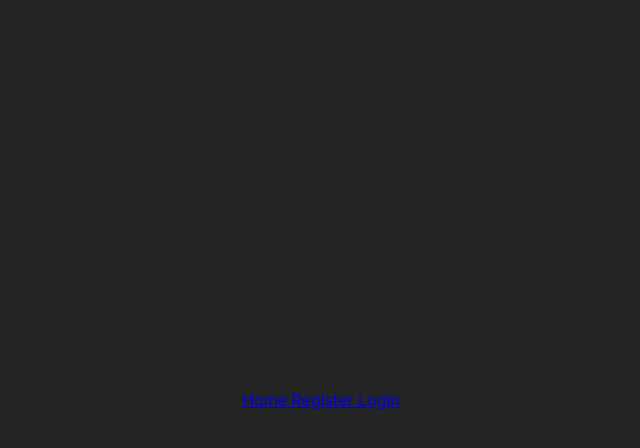
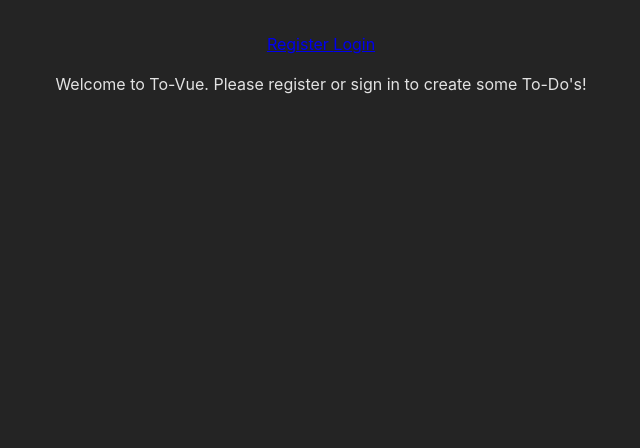
Before and after one commit to svenrisse/To-Vue, a Vue app: page / in a window 1280 px wide. Shown: the top 448 px of the page, without its empty margins (319-959 px from the left). Built offline with nearby package versions, Linux system fonts and the light colour scheme; no server answers.

Commit message:
refactor: edited overview with routing and margins

```diff
--- a/src/App.vue
+++ b/src/App.vue
@@ -23,16 +23,21 @@ function signOut() {
 <template>
     <div>
         <nav>
-            <router-link to="/"> Home </router-link>
             <span v-if="isLoggedIn">
-                <router-link to="/todos"> Todos </router-link>
-                <button @click="signOut">Logout</button>
+                <button @click="signOut" class="logout-button">Logout</button>
             </span>
             <span v-if="!isLoggedIn">
                 <router-link to="/register"> Register </router-link>
                 <router-link to="/sign-in"> Login </router-link>
+                <p>Welcome to To-Vue. Please register or sign in to create some To-Do's!</p>
             </span>
         </nav>
         <router-view />
     </div>
 </template>
+
+<style>
+    .logout-button {
+        margin-bottom: 10vh;
+    }
+</style>
--- a/src/style.css
+++ b/src/style.css
@@ -16,7 +16,8 @@
 }
 
 #app {
-  max-width: 1280px;
+  width: 100vw;
+  height: 100vh;
   margin: 0 auto;
   padding: 2rem;
   text-align: center;
```
